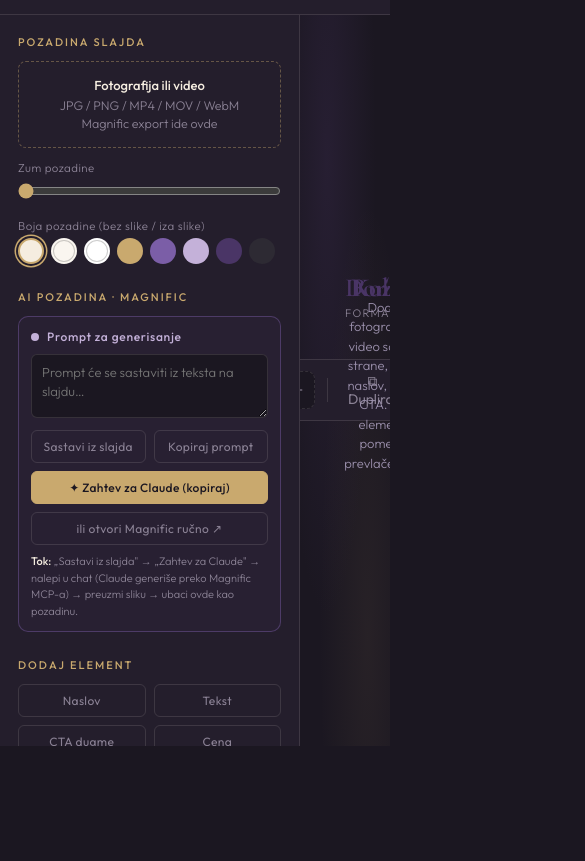
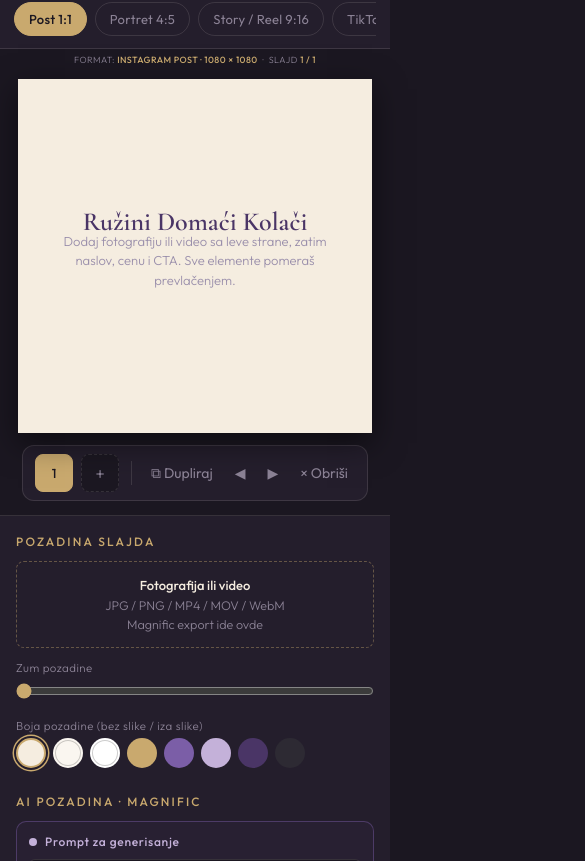
Before and after one commit to ruzicanakaradic-dev/rdk-studio, a website: page index.html in a window 390 px wide. Shown: the part 98-959 px from the top of the page, 585 px wide, since content can reach past the window. Before the commit the page ends 844 px from the top, so only its background shows below. Drawn offline with nearby package versions, Linux system fonts and the light colour scheme; a web font is replaced by a local one.

Commit message:
Add files via upload

```diff
--- a/index.html
+++ b/index.html
@@ -171,7 +171,7 @@ main{
     var(--ink);
 }
 .stage-wrap{position:relative;box-shadow:0 24px 80px rgba(0,0,0,.55);line-height:0}
-canvas#stage{display:block;background:#fff;cursor:grab}
+canvas#stage{display:block;background:#fff;cursor:grab;touch-action:none}
 canvas#stage.dragging{cursor:grabbing}
 .stage-label{
   position:absolute;top:-28px;left:0;font-size:11px;letter-spacing:.12em;
@@ -219,6 +219,54 @@ canvas#stage.dragging{cursor:grabbing}
 }
 .empty-note .big{font-family:'Cormorant Garamond',serif;font-size:26px;font-weight:600;color:#4A3566}
 .empty-note .small{font-size:13px;color:#9A8FAB;max-width:300px;line-height:1.5}
+
+/* ---------- MOBILNI LAYOUT ---------- */
+@media (max-width: 760px){
+  html{height:auto;min-height:100dvh}
+  body{height:auto;min-height:100dvh;display:block;overflow-x:clip;overflow-y:visible}
+
+  header{flex-wrap:wrap;gap:8px;padding:10px 14px;position:relative}
+  .wordmark{font-size:17px;letter-spacing:.1em}
+  .spacer{display:none}
+  .formats{
+    order:5;width:100%;margin-left:0;overflow-x:auto;
+    -webkit-overflow-scrolling:touch;scrollbar-width:none;padding-bottom:2px;
+  }
+  .formats::-webkit-scrollbar{display:none}
+  .fmt{white-space:nowrap;flex-shrink:0;font-size:13px;padding:8px 14px}
+  header .btn{flex:1 1 auto;font-size:12px;padding:10px 8px;text-align:center;white-space:nowrap}
+  #exportOverlay,#exportAll{display:none}   /* napredni PNG izvoz — samo na desktopu */
+
+  .app{display:flex;flex-direction:column;flex:none;min-height:0}
+
+  /* platno ostaje zakačeno na vrhu dok kontrole skroluju ispod */
+  main{
+    order:0;flex:none;position:sticky;top:0;z-index:30;
+    overflow:visible;padding:30px 12px 14px;gap:12px;
+    background:var(--ink);border-bottom:1px solid var(--line);
+  }
+  .stage-label{left:0;right:0;text-align:center;font-size:9px;top:-19px;letter-spacing:.05em}
+  .stage-wrap{box-shadow:0 10px 30px rgba(0,0,0,.5)}
+  .slidebar{
+    max-width:calc(100vw - 24px);overflow-x:auto;
+    -webkit-overflow-scrolling:touch;scrollbar-width:none;
+  }
+  .slidebar::-webkit-scrollbar{display:none}
+  .slidebar .lbl{display:none}
+  .mini{white-space:nowrap}
+
+  aside{
+    order:1;width:100%;border-right:none;border-top:none;
+    padding:18px 16px 120px;overflow:visible;
+  }
+  .sec h3{font-size:12px}
+  .sw{width:30px;height:30px}
+  .seg button{padding:11px 4px;font-size:12.5px}
+  .btn{padding:11px 14px}
+  textarea,select,input[type=text]{font-size:16px}   /* sprečava iOS auto-zoom na fokus */
+  .layer-item{padding:10px 12px;font-size:13px}
+  .toast{max-width:calc(100vw - 32px);bottom:16px}
+}
 </style>
 </head>
 <body>
@@ -617,14 +665,25 @@ document.querySelectorAll('.fmt').forEach(b=>{
 });
 function fitStage(){
   const main=document.querySelector('main');
-  const pad=90;
-  const availW=main.clientWidth-pad, availH=main.clientHeight-pad-70;
   const F=FORMATS[fmt];
-  const sc=Math.min(availW/F.w, availH/F.h, 0.6);
+  const mobile = window.innerWidth <= 760;
+  let availW, availH, maxScale;
+  if(mobile){
+    availW = window.innerWidth - 24;
+    availH = window.innerHeight * 0.42;
+    maxScale = 1;
+  } else {
+    const pad=90;
+    availW = main.clientWidth-pad;
+    availH = main.clientHeight-pad-70;
+    maxScale = 0.6;
+  }
+  const sc=Math.min(availW/F.w, availH/F.h, maxScale);
   canvas.style.width=(F.w*sc)+'px';
   canvas.style.height=(F.h*sc)+'px';
 }
 window.addEventListener('resize',()=>{fitStage();});
+window.addEventListener('orientationchange',()=>{setTimeout(fitStage,250);});
 
 /* ================= SLAJDOVI ================= */
 function refreshSlides(){
```
